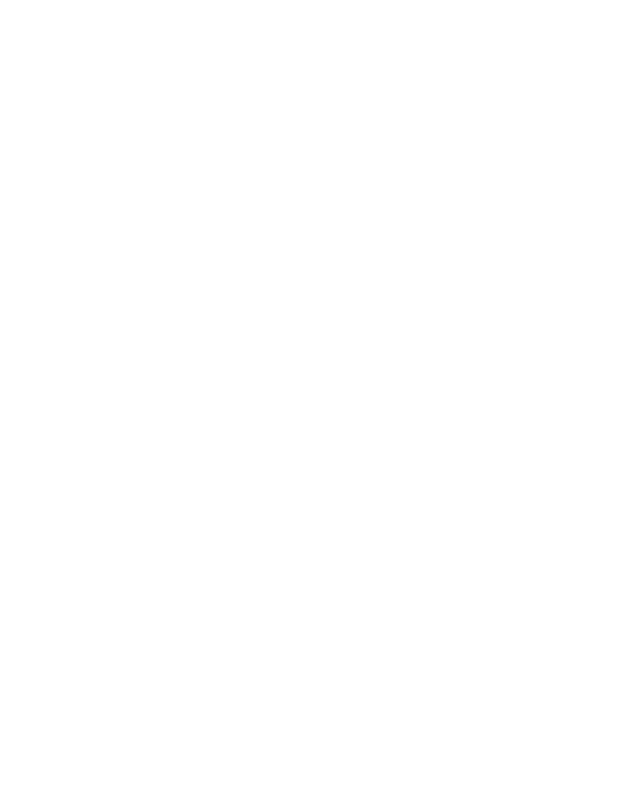
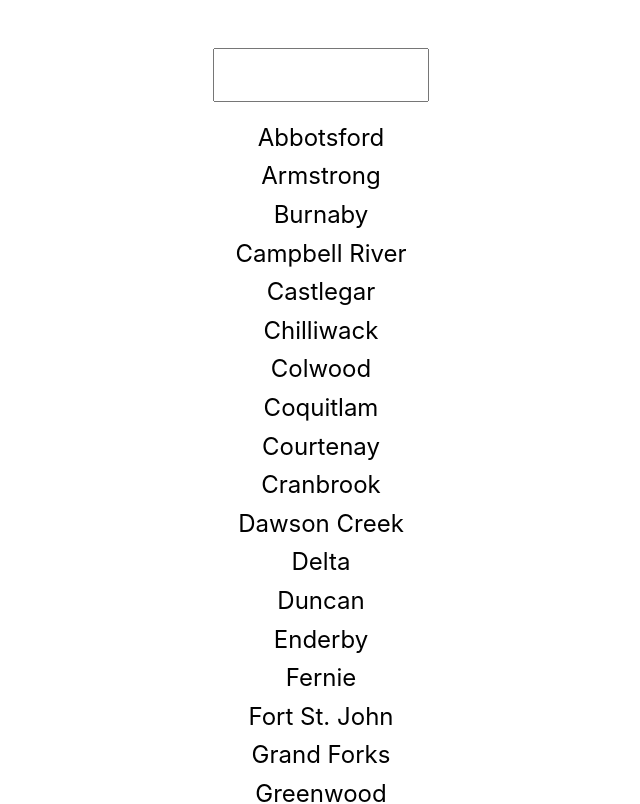
Before and after one commit to FarzanehSa/react-design-01, a React (Create React App) app: page /search-list in a window 1280 px wide. Before the commit this address had no page. Shown: the top 804 px of the page, without its empty margins (319-959 px from the left). Built offline with nearby package versions, Linux system fonts and the light colour scheme; a web font is replaced by a local one.

Commit message:
search in list

```diff
--- a/src/App.js
+++ b/src/App.js
@@ -6,6 +6,7 @@
 import LineAnimation from './LineAnimation';
 import HelloWorld from './HelloWorld';
 import Cube from './Cube';
+import City from './City';
 import './App.scss';
 
 function App() {
@@ -18,6 +19,7 @@
         <Route path='/text-animation' element={<TextAnimation />} />
         <Route path='/line-animation' element={<LineAnimation />} />
         <Route path='/cube' element={<Cube />} />
+        <Route path='/search-list' element={<City />} />
       </Routes>
     </div>
   );
--- a/src/App.scss
+++ b/src/App.scss
@@ -351,3 +351,23 @@
     }
   }
 }
+
+.search-list {
+  padding: 2rem;
+  display: flex;
+  flex-direction: column;
+  justify-content: center;
+  align-items: center;
+
+  input {
+    height: 3rem;
+    width: 13rem;
+    margin: 1rem;
+    font-size: 2rem;
+  }
+
+  .city {
+    padding: 0.3rem;
+    font-size: 1.5rem;
+  }
+}
--- /dev/null
+++ b/src/City.js
@@ -0,0 +1,41 @@
+import { useEffect, useState } from "react";
+
+const City = () => {
+
+  const bcCities = ["Abbotsford", "Armstrong", "Burnaby", "Campbell River", "Castlegar", "Chilliwack", "Colwood", "Coquitlam", "Courtenay", "Cranbrook", "Dawson Creek", "Delta", "Duncan", "Enderby", "Fernie", "Fort St. John", "Grand Forks", "Greenwood", "Kamloops", "Kelowna", "Kimberley",  "Langford",  "Langley",  "Maple Ridge", "Merritt",  "Mission",  "Nanaimo",  "Nelson",  "New Westminster",  "North Vancouver",  "Parksville", "Penticton", "Pitt Meadows", "Port Alberni", "Port Coquitlam", "Port Moody", "Powell River", "Prince George", "Prince Rupert", "Quesnel", "Revelstoke", "Richmond", "Rossland", "Salmon Arm", "Surrey", "Terrace	Terrace", "Trail", "Vancouver", "Vernon", "Victoria", "West Kelowna", "White Rock", "Williams Lake"];
+  const [cities, setCities] = useState([...bcCities]);
+  const [value, setValue] = useState('');
+
+  const handleChange = (e) => {
+    setValue(e.target.value);
+  }
+
+  useEffect(() => {
+    const newCities = bcCities.filter(row => {
+      return (row.slice(0, value.length).toLowerCase() === value.toLowerCase())
+    })
+    setCities(newCities);
+  }, [value]);
+
+  return (
+    <div className="search-list">
+      <input
+        value={value}
+        onChange={handleChange}
+      />
+      {cities.length ?
+        cities.map((row, index) => {
+          return (
+            <div className="city" key={index}>
+              {row}
+            </div>
+          )
+        })
+        :
+        <div className="city"> No Result </div>
+      }
+    </div>
+  )
+}
+
+export default City;
--- a/src/Home.js
+++ b/src/Home.js
@@ -25,6 +25,7 @@
       <button onClick={() => {navigate('/text-animation')}}>Text Animation</button>
       <button onClick={() => {navigate('/line-animation')}}>Line Animation</button>
       <button onClick={() => {navigate('/cube')}}>Cube</button>
+      <button onClick={() => {navigate('/search-list')}}>City</button>
       <button className="btn-primary" onClick={()=> setOpen(true)}>VIEW DEMO</button>
     </div>
   )
```
